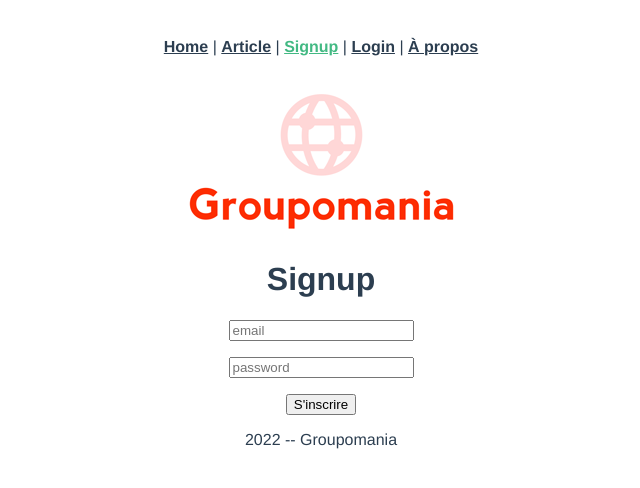
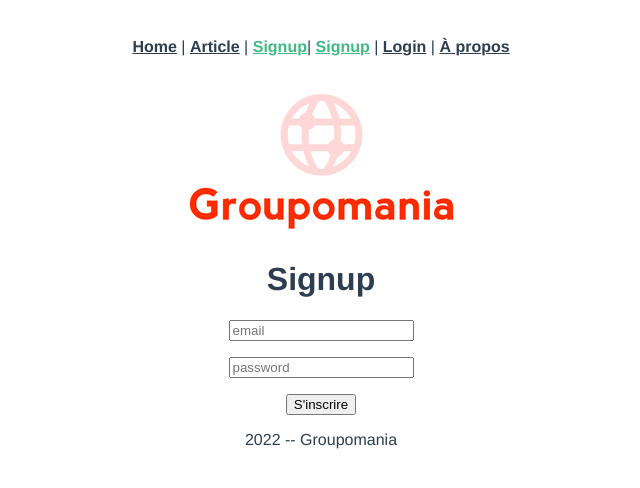
Before and after one commit to ChristophePelletier/project-7, a Vue app in the folder front/: page /signup in a window 1280 px wide. Shown: the top 488 px of the page, without its empty margins (319-959 px from the left). Built offline with nearby package versions, Linux system fonts and the light colour scheme.

Commit message:
save avant ajout logout

```diff
--- a/front/src/App.vue
+++ b/front/src/App.vue
@@ -2,8 +2,11 @@
   <nav>
     <router-link to="/">Home</router-link> |
     <router-link to="/article">Article</router-link> |
-    <router-link to="/signup">Signup</router-link> |
-    <router-link to="/login">Login</router-link> |
+    <router-link to="/signup">Signup</router-link>|
+    <router-link to="/signup">Signup</router-link>
+    |
+
+    <router-link to="/login" v-if="!$store.state.loggedIn">Login</router-link> |
     <router-link to="/about">À propos</router-link>
   </nav>
   <router-view />
@@ -16,6 +19,9 @@
 
 
 <style>
+/*on l'ajoutera à la fin afin de ne pas masquer de suite dynamiquement les menus
+v-if="!$store.state.loggedIn"
+*/
 #app {
   font-family: Avenir, Helvetica, Arial, sans-serif;
   -webkit-font-smoothing: antialiased;
```
